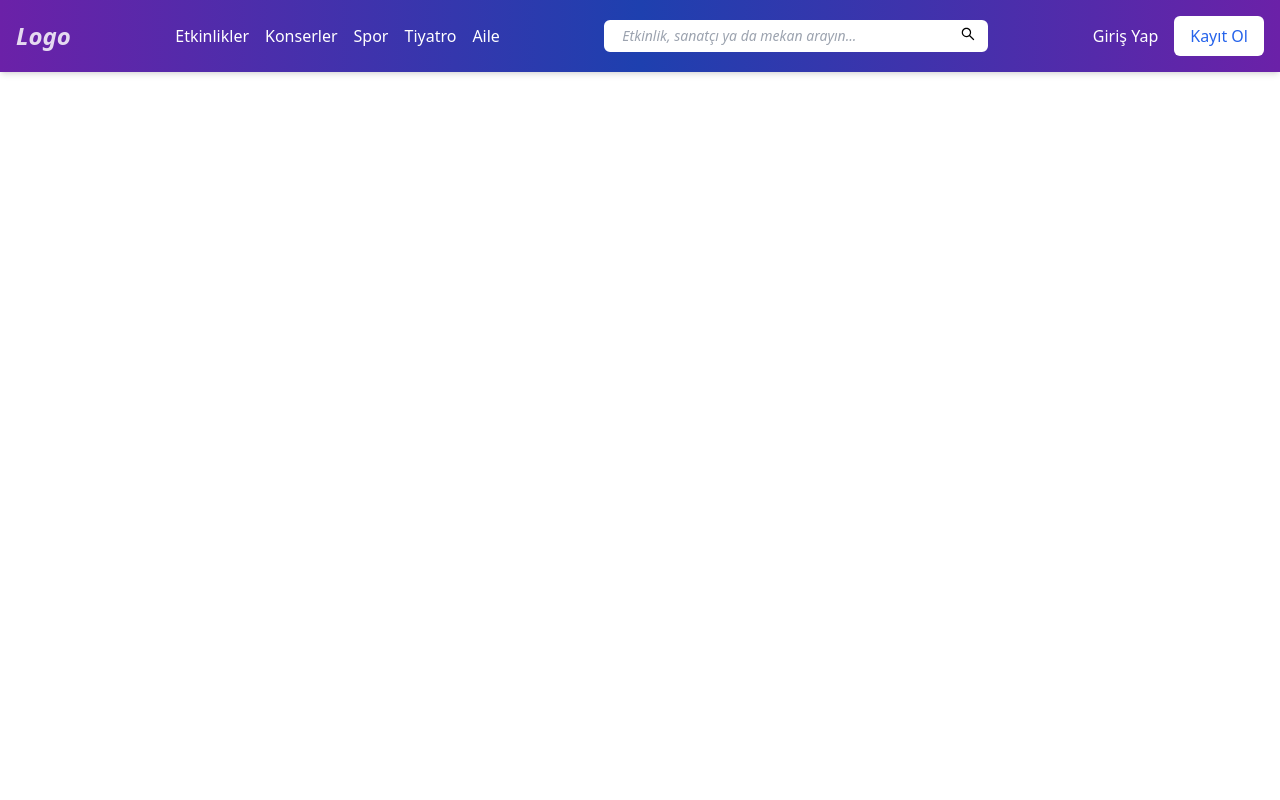
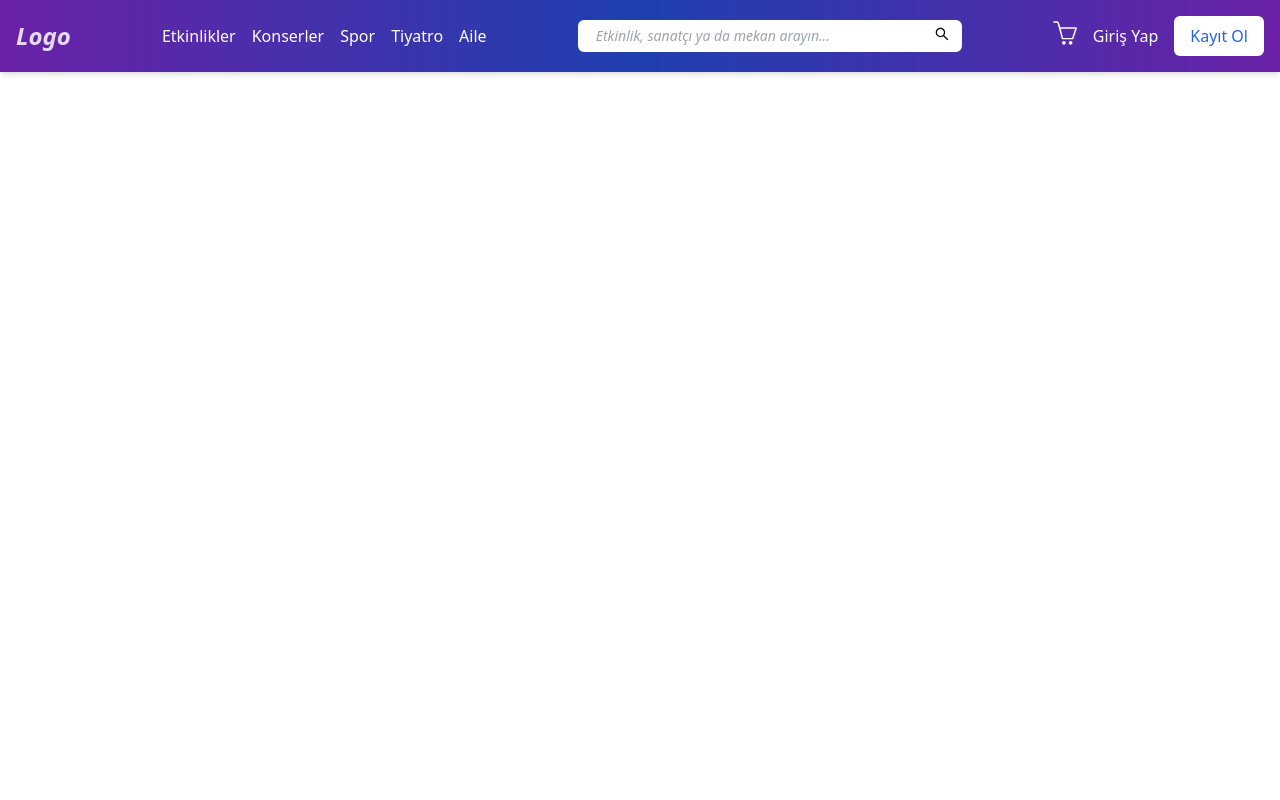
Before and after one commit to gokcetasci/project-gt, a React (Create React App) app: page / in a window 1280 px wide. Shown: the top 800 px of the page. Built offline with nearby package versions, Linux system fonts and the light colour scheme.

Commit message:
sepet icon eklendi

```diff
--- a/src/components/Header.jsx
+++ b/src/components/Header.jsx
@@ -1,7 +1,13 @@
-import React from 'react';
+import React, { useState } from 'react';
 import { AiOutlineSearch } from "react-icons/ai";
+import {SlBasket} from "react-icons/sl"
 
 function Header() {
+    const [cartOpen, setCartOpen] = useState(false);
+
+    const openCart = () => {
+        setCartOpen(!cartOpen);
+    }
     return (
         <header id='header' className="bg-gradient-to-r from-purple-800 via-blue-800 to-purple-800 p-4 shadow-md ">
             <div className="mx-auto flex justify-between items-center ">
@@ -47,7 +53,19 @@ function Header() {
 
                     </div>
                 </div>
+
                 <div id='headerbuttons' className="flex items-center space-x-4">
+                    <div className="relative">
+                        <button onClick={openCart}>
+                            <SlBasket className="text-white" size={24} />
+                        </button>
+                        {cartOpen && (
+                            <div className="absolute bg-gray-800 text-white p-4 rounded-md top-12 right-0">
+                                Sepet İçeriği Burada
+                                {/* Sepet içeriği, sepetteki ürünlerin listesi, miktarı vs. */}
+                            </div>
+                        )}
+                    </div>
                     <a href="#" className="text-white hover:text-white relative group transform hover:scale-105 transition-transform">
                         Giriş Yap
                         <span className="absolute w-full h-0.5 bg-blue-600 bottom-0 left-0 transform scale-x-0 group-hover:scale-x-100 transition-transform"></span>
```
